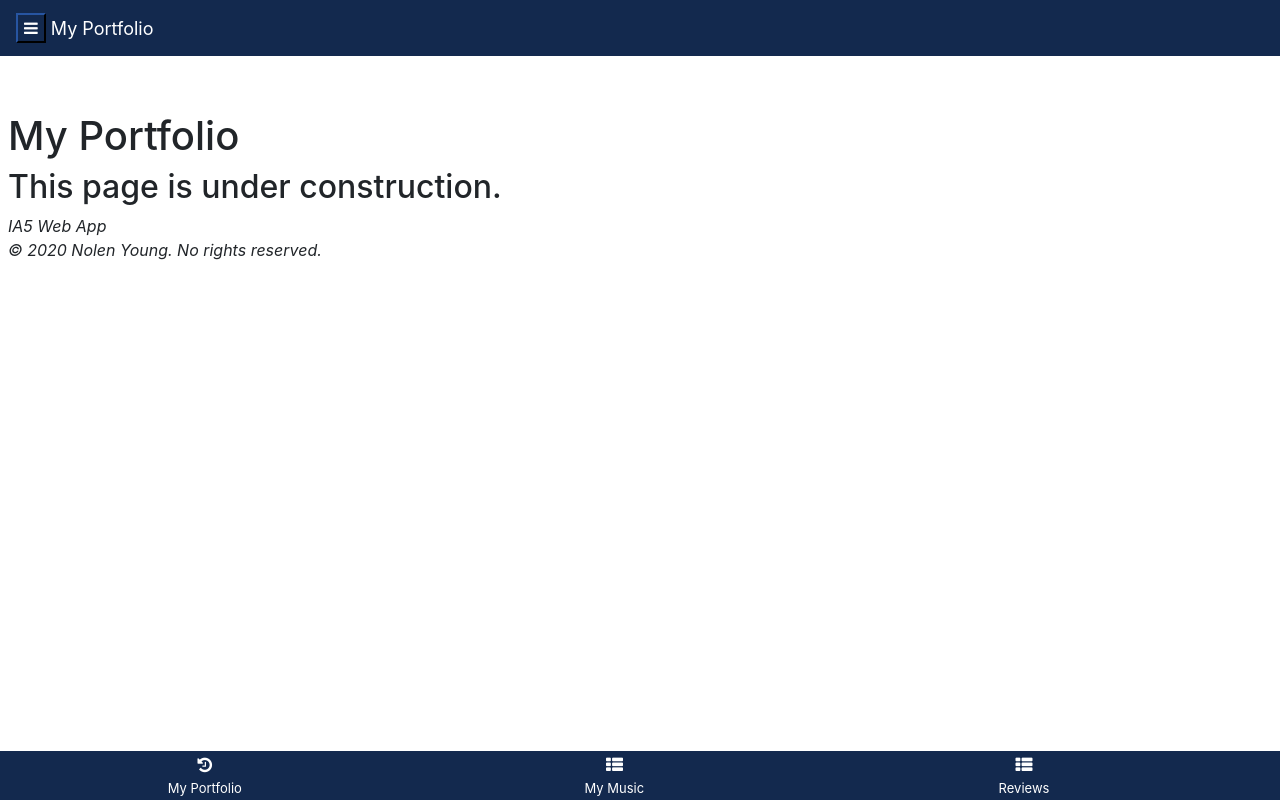
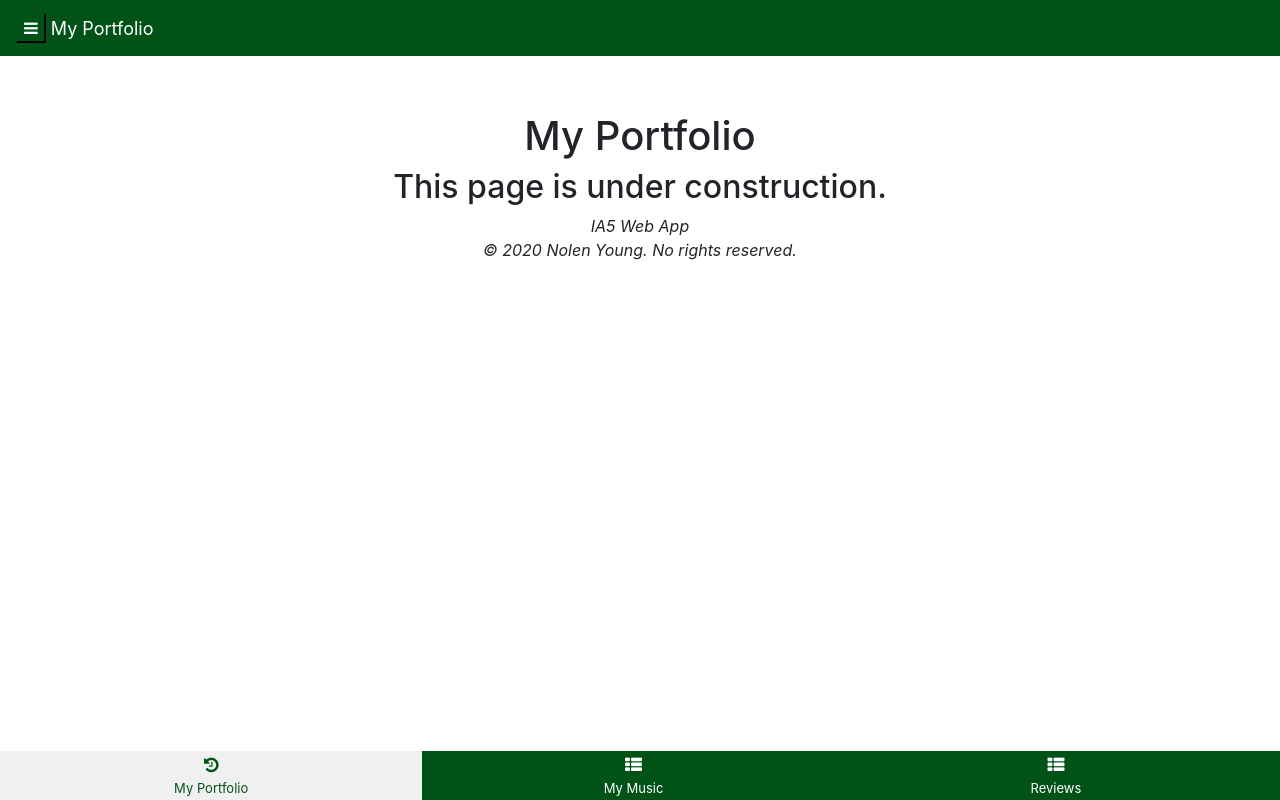
Before and after one commit to Nolen-Young/Website, a React (Create React App) app in the folder client/: page / in a window 1280 px wide. Built offline with nearby package versions, Linux system fonts and the light colour scheme.

Commit message:
Side menu now opening and closing properly

```diff
--- a/client/src/components/App.js
+++ b/client/src/components/App.js
@@ -33,6 +33,7 @@ class App extends React.Component {
   }
 
   openMenu = () => {
+    console.log("hello from openMenu")
     this.setState({menuOpen : true});
   }
 
@@ -41,7 +42,9 @@ class App extends React.Component {
   }
 
   toggleMenuOpen = () => {
-    this.setState(prevState => ({menuOpen: !prevState.menuOpen}));
+    this.setState(prevState => ({
+      menuOpen: !prevState.menuOpen
+    }));
   }
 
 
@@ -103,7 +106,7 @@ class App extends React.Component {
   render() {
     const ModePage = modeToPage[this.state.mode];
     return (
-      <div onCl ick={this.handleClick}>
+      <div onClick={this.handleClick}>
         <NavBar
           title={modeTitle[this.state.mode]}
           mode={this.state.mode}
--- a/client/src/styles/index.css
+++ b/client/src/styles/index.css
@@ -1,10 +1,26 @@
 /* INDEX.CSS -- The style definitions for the Speedgolf App. These are imported
   in index.css for the entire app. */
+
+  /* Force an element to span entire height of window */
+  .span-height {
+    height: 100%;
+  }
+
+  /* Make an item visible */
+  .visible {
+    display: block;
+  }
+
+  /* Make an item invisible */
+  .invisible {
+    display: none;
+  }
+
   /* Styling of the fixed top bar in the app */
   .navbar {
     overflow: hidden; /* Don't allow scrolling */
     display: block; /* Occupies its own horizontal space */
-  background-color: #13294E;
+    background-color: #005216;
     position: fixed; /* Doesn't move */
     top: 0;
     width: 100%; /* 100% of width of screen */
@@ -12,7 +28,6 @@ overflow: hidden; /* Don't allow scrolling */
     border-radius: 0px;
     padding: 0px;
     z-index: 100; /* Force it to be on top */
-
   }
 
   .navbar-title {
@@ -22,7 +37,6 @@ overflow: hidden; /* Don't allow scrolling */
 
   /* navbarItems defines styling of items within navbar. They should be centered top-to-bottom
    with a small internal margin */
-
   .navbar-items {
   display: inline-flex;
   align-items: center;
@@ -33,15 +47,14 @@ overflow: hidden; /* Don't allow scrolling */
   /* sidemenu -- Styling of the side navigation menu */
   .sidemenu {
     height: 100%; /* Menu is full height of window */
-  width: 0; /* Menu hidden -- will be opened on click */
     position: fixed; /* Menu stays in place regardless of other content */
     z-index: 150; /* Force the menu to be at front */
     top: 48px; /* Position menu 48 px from top of screen; accomodates top navbar */
     left: 0; /* Position the menu on the left hand side */
-  background-color: #13294E; /* Background color is dark blue */
+    background-color: #005216; /* Background color is dark blue */
     overflow-x: hidden; /* Don't allow horizontal scroll */
     transition: 0.5s; /* Animation transition time is 0.5 sec */
-  padding-top: 60px; /* Place menu content 60 px from top */
+    padding-top: 2px; /* Place menu content 2 px from top */
   }
 
   /* applies only to an anchor tag that's a child of a sidenav element. */
@@ -54,49 +67,54 @@ overflow: hidden; /* Don't allow scrolling */
         transition: 0.3s;
     }
 
-.sidemenu div {
-  padding: 0px 0px 10px 6px;
-  text-decoration: none;
-  font-size: 16px;
-  color: white;
-  display: block;
-  transition: 0.3s;
-  /* border-bottom: 2px solid white; */
-}
 
   /* Required ordering of link style definitions: visited, hover, active. If out of this order, they won't work!! */
+
   .sidemenu a:visited {
-  background-color: #13294E !important;
+  background-color:  #005216 !important;
   color: white !important;
   }
 
   .sidemenu a:active {
-  background-color: #13294E !important;
+  background-color:  #005216 !important;
   color: white !important;
   }
 
-  /* Cascading style within a style: This definition applies only to sidenavtitle class defined in an
-  element that's a child of sidenav element. */
-.sidenmenu .sidemenu-title {
-  position: absolute;
-  width:100%;
-  top: 0px;
-  left: 0px;
-  padding: 0px 0px 0px 6px;
-  font-size: 18px;
-  margin-top: 20px;
-  margin-bottom: 20px !important;
+  .sidemenu a:hover {
+    cursor: default;
+    text-decoration: none;
+    color: #005216 !important;
+    background-color: #F0F0F0;
+  }
+
+
+  /* set width to 250px when menu is open */
+  .sidemenu-open {
+    width: 250px;
+  }
+
+  /* set width to 0px when menu is closed */
+  .sidemenu-closed {
+    width: 0px;
+  }
+
+
+  /* Cascading style within a style: This definition applies only to sidemenu-title class defined in an
+   element that's a child of sidemenu element. */
+  .sidemenu .sidemenu-title {
+    margin-bottom: 2px;
     border-bottom: 2px solid white;
    }
 
    .sidemenu .sidemenu-userID {
      font-size: 14px;
+     color: white;
    }
 
-  /* side menu button styling */
+  /* side menu item styling */
   .sidemenu-btn {
   background-color: transparent;
-  border-color: #13294E;
+  border-color: #005216;
   text-align: center;
   }
 
@@ -107,59 +125,55 @@ overflow: hidden; /* Don't allow scrolling */
   text-align: center;
   }
 
-.sidemenu-item:hover {
-  cursor: default;
-  text-decoration: none;
-  color: #13294E !important;
-  background-color: #F0F0F0;
-}
-
   /* side menu styling when menu item selected */
   .sidemenu-item-selected {
          pointer-events: none;
          cursor: default;
          text-decoration: none;
-  color: #13294E !important;
+         color: #005216 !important;
          background-color: #F0F0F0;
   }
-  /* The SpeedScore dark blue color theme */
+
+  /* The SpeedScore dark blue color theme  */
   .btn-color-theme {
-  background-color: #13294E;
+        background-color: #005216;
         color: white;
     }
 
   /* The color theme when a bottom bar menu item is selected */
   .btn-alt-color-theme {
         background-color: #F0F0F0;
-  color: #13294E;
+        color: #005216;
     }
 
-  /* change items to gray when disabled class is applied */
+  /* change items to gray when disabled class is applied  */
   .disabled {
   color: gray;
   }
 
   .btn-color-theme-outline {
         border: 2px;
-  border-color: #13294E;
-  color: #13294E;
+        border-color: #005216;
+        color: #005216;
   }
+
   /* Styling for the divs in the app. Ensures that the content at top isn't obscured by top bar */
   .padded-page {
-  padding: 56px 8px 0px 8px;
+    padding: 56px 0px 56px 0px;
+    height: 100%; /* 100% of app */
   }
 
   .hide {
   display:none;
   }
 
-.clickable-div {
-  cursor: pointer;
+  .center {
+    text-align: center;
   }
 
   /* Styling for mode bar at the bottom of the page */
   .modebar {
-  background-color: #13294E;
+    background-color: #005216;
     overflow: hidden;
     position: fixed;
     bottom: 0;
@@ -171,7 +185,7 @@ overflow: hidden; /* Don't allow scrolling */
   .modebar a {
     display: block;
     float: left;
-  width: 32%;
+    width: 33%;
     color: white;
     text-align: center;
     padding: 2px 2px;
@@ -182,7 +196,16 @@ overflow: hidden; /* Don't allow scrolling */
   /* Add a gray background color to the button when it is selected */
   .modebar a:active {
     background-color: #F0F0F0;
-  color: #13294E;
+    color: #005216;
+  }
+
+  /* mode bar button styling when item is selected */
+  .modebar-item-selected {
+    pointer-events: none;
+    cursor: default;
+    text-decoration: none;
+    color: #005216 !important;
+    background-color: #F0F0F0;
   }
 
   /* Add a gray background color to button when it is hovered */
@@ -214,7 +237,7 @@ overflow: hidden; /* Don't allow scrolling */
     height:60px;
     bottom:60px;
     right:40px;
-  background-color:#13294E;
+    background-color:#005216;
     color:white;
     border-radius:50px;
     text-align:center;
@@ -223,14 +246,15 @@ overflow: hidden; /* Don't allow scrolling */
 
   .floatbtn-icon{
     margin-top:22px;
+    color: white;
   }
 
   .floatbtn a:visited {
-  color: white !important;
+    color: white;
   }
 
   .floatbtn a:active {
-  color: white !important;
+    color: white;
   }
 
   body {
@@ -265,6 +289,7 @@ body {
   }
 
   /* Form styling */
+
   .form-center {
     text-align: center;
   }
```
Also changed, not shown: client/src/components/SideMenu.js (+4 -3 lines). Lines whose indentation alone changed are shown as unchanged.
